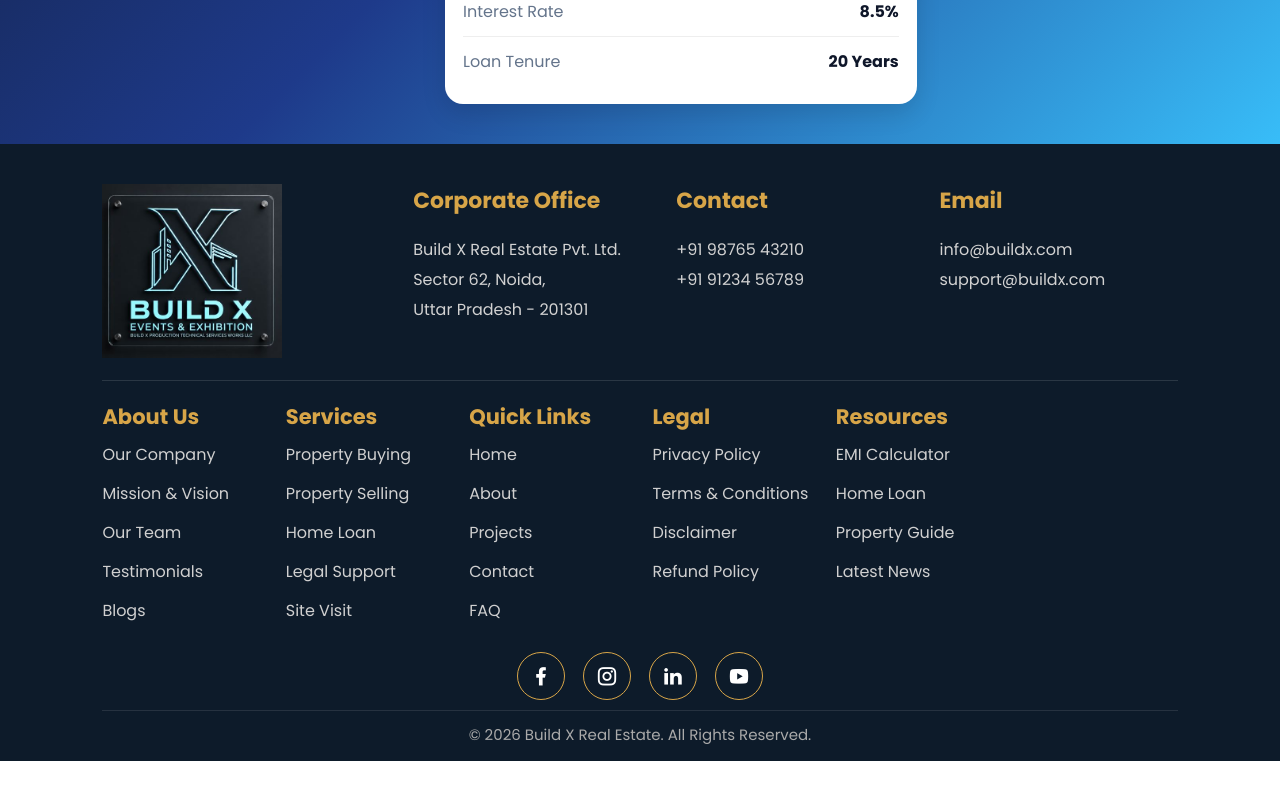
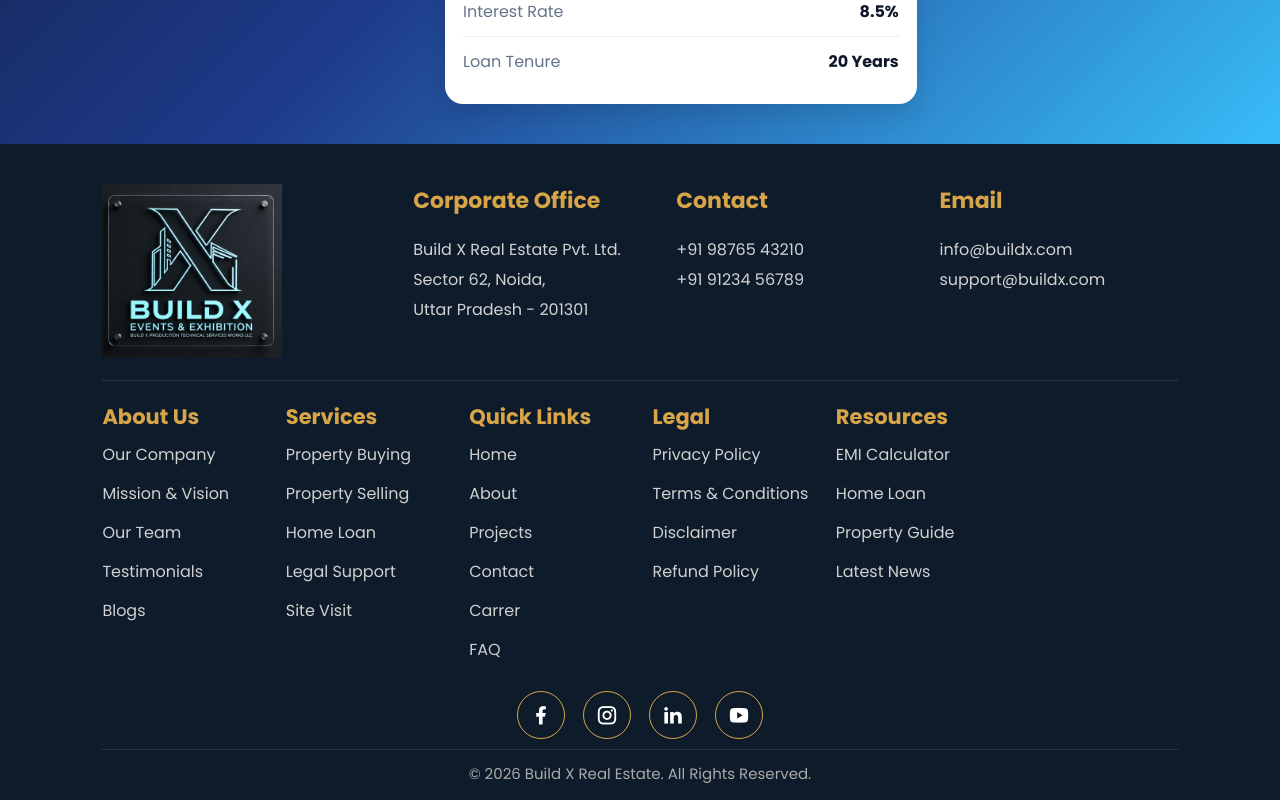
Before and after one commit to Satyaa1997/RealState1, a React (Vite) app: page /emi in a window 1280 px wide. Shown: the part 769-1569 px from the top of the page. Before the commit the page ends 1530 px from the top, so only its background shows below. Built offline with nearby package versions, Linux system fonts and the light colour scheme.

Commit message:
carrer option add

```diff
--- a/src/Component/Footer.jsx
+++ b/src/Component/Footer.jsx
@@ -94,6 +94,8 @@ const Footer = () => {
 
            <Link to="/contact">Contact</Link>
 
+           <Link to="/contact">Carrer</Link>
+
            <Link to="/faq">FAQ</Link>
 
         </div>
```
